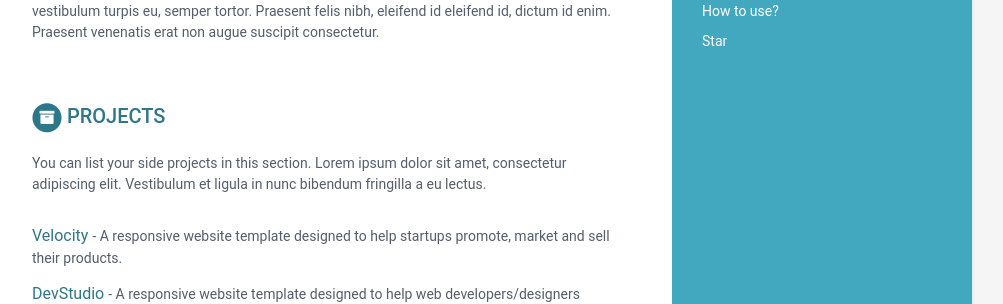
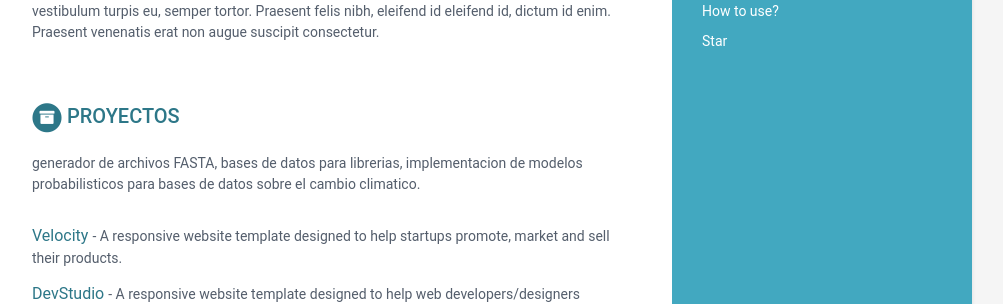
Before and after one commit to santiagohernandezmorales3-collab/Hernandez-cvIssues, a Jekyll site: the page built from index.html, in a window 1280 px wide and 900 px high, scrolled down 1181 px. Shown: the part 156-460 px from the top of the window, without its empty margins (168-1171 px from the left). Built offline with Jekyll 4.4.1, drawn with Linux system fonts in a browser that asks for light colours.

Commit message:
cambiar proyectos (issue 4)

```diff
--- a/_data/data.yml
+++ b/_data/data.yml
@@ -150,11 +150,9 @@ certifications:
             Praesent venenatis erat non augue suscipit consectetur.
 
 projects:
-    title: Projects
+    title: proyectos
     intro: >
-      You can list your side projects in this
-      section. Lorem ipsum dolor sit amet, consectetur adipiscing elit.
-      Vestibulum et ligula in nunc bibendum fringilla a eu lectus.
+      generador de archivos FASTA, bases de datos para librerias, implementacion de modelos probabilisticos para bases de datos sobre el cambio climatico.
     assignments:
       - title: Velocity
         link: "#hook"
```
